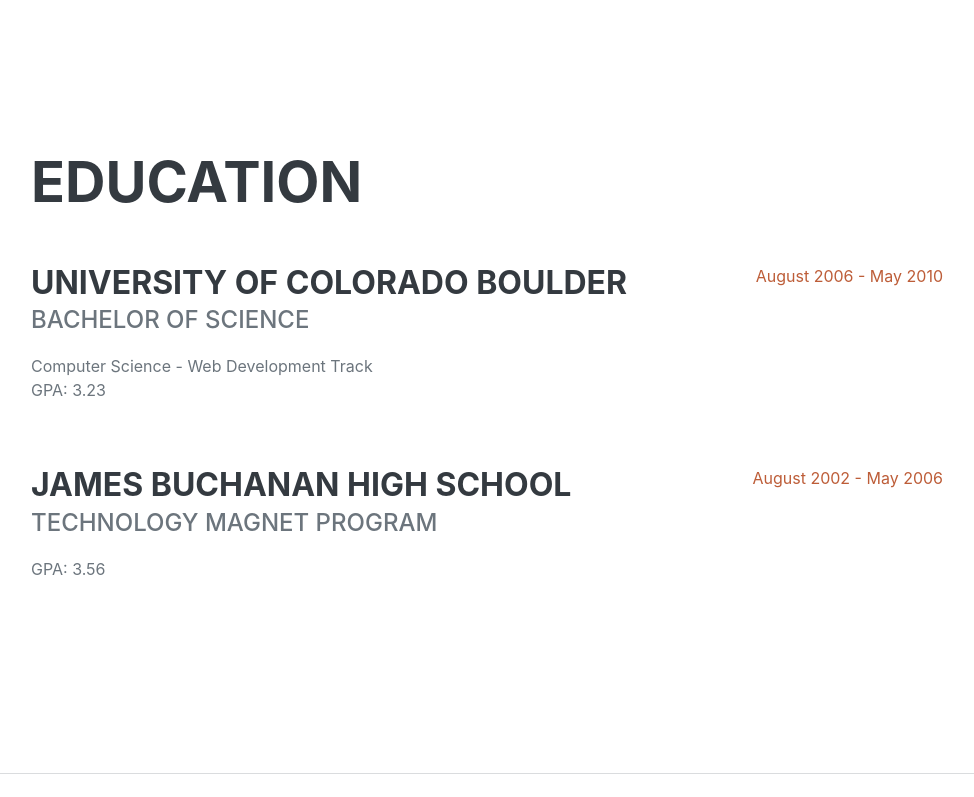
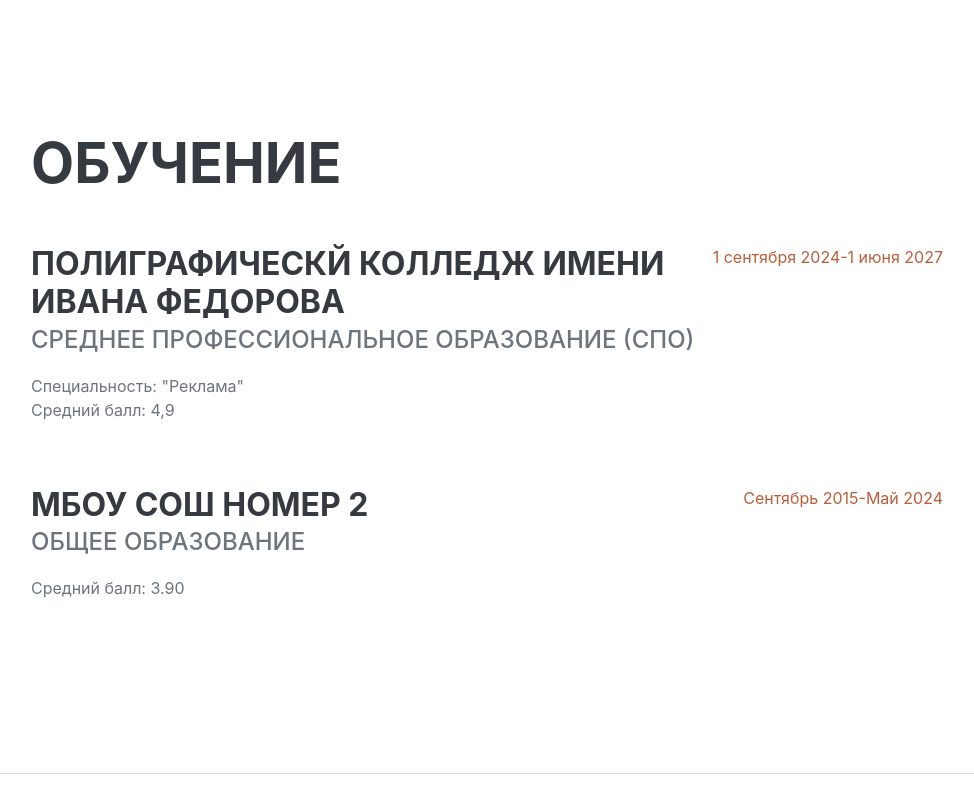
Before and after one commit to Viktoriaabusik/Rezume, a plain HTML site: page index.html in a window 1280 px wide. Shown: the part 1770-2567 px from the top of the page, without its empty margins (289-1263 px from the left). Drawn offline with nearby package versions, Linux system fonts and the light colour scheme; a web font is replaced by a local one.

Commit message:
Update index.html

```diff
--- a/index.html
+++ b/index.html
@@ -91,7 +91,7 @@
                             <div class="subheading mb-3">Работала удаленно</div>
                             <p>«Великое искусство начинается там, где заканчивается природа»</p>
                         </div>
-                        <div class="flex-shrink-0"><span class="text-primary">September 2008 - June 2010</span></div>
+                        <div class="flex-shrink-0"><span class="text-primary">1 год работы</span></div>
                     </div>
                 </div>
             </section>
@@ -99,23 +99,23 @@
             <!-- Education-->
             <section class="resume-section" id="education">
                 <div class="resume-section-content">
-                    <h2 class="mb-5">Education</h2>
+                    <h2 class="mb-5">Обучение</h2>
                     <div class="d-flex flex-column flex-md-row justify-content-between mb-5">
                         <div class="flex-grow-1">
-                            <h3 class="mb-0">University of Colorado Boulder</h3>
-                            <div class="subheading mb-3">Bachelor of Science</div>
-                            <div>Computer Science - Web Development Track</div>
-                            <p>GPA: 3.23</p>
+                            <h3 class="mb-0">Полиграфическй колледж имени Ивана Федорова </h3>
+                            <div class="subheading mb-3">среднее профессиональное образование (СПО)</div>
+                            <div>Специальность: "Реклама"</div>
+                            <p>Средний балл: 4,9</p>
                         </div>
-                        <div class="flex-shrink-0"><span class="text-primary">August 2006 - May 2010</span></div>
+                        <div class="flex-shrink-0"><span class="text-primary">1 сентября 2024-1 июня 2027</span></div>
                     </div>
                     <div class="d-flex flex-column flex-md-row justify-content-between">
                         <div class="flex-grow-1">
-                            <h3 class="mb-0">James Buchanan High School</h3>
-                            <div class="subheading mb-3">Technology Magnet Program</div>
-                            <p>GPA: 3.56</p>
+                            <h3 class="mb-0">МБОУ СОШ номер 2</h3>
+                            <div class="subheading mb-3">Общее образование</div>
+                            <p>Средний балл: 3.90</p>
                         </div>
-                        <div class="flex-shrink-0"><span class="text-primary">August 2002 - May 2006</span></div>
+                        <div class="flex-shrink-0"><span class="text-primary">Сентябрь 2015-Май 2024</span></div>
                     </div>
                 </div>
             </section>
```
